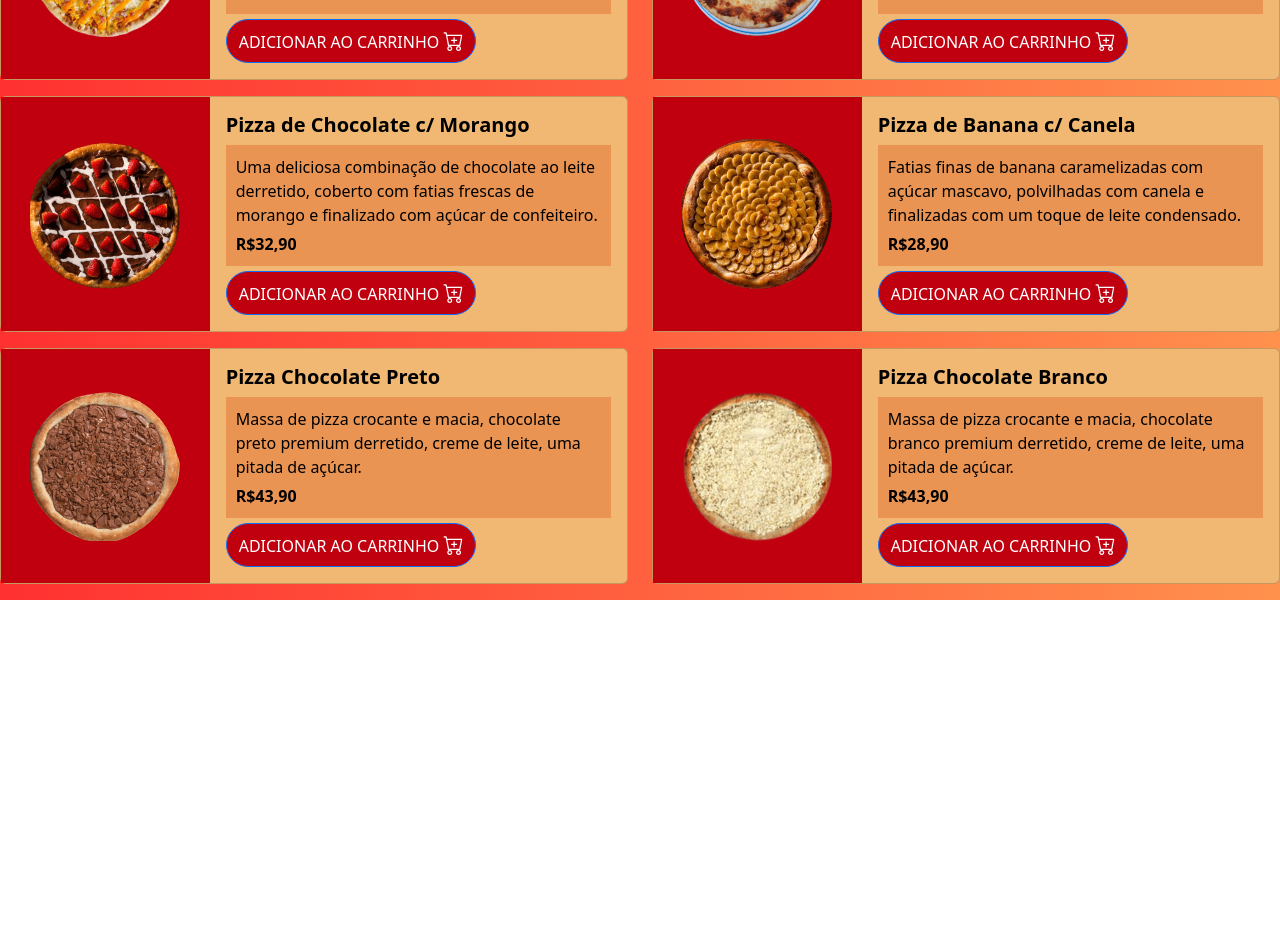
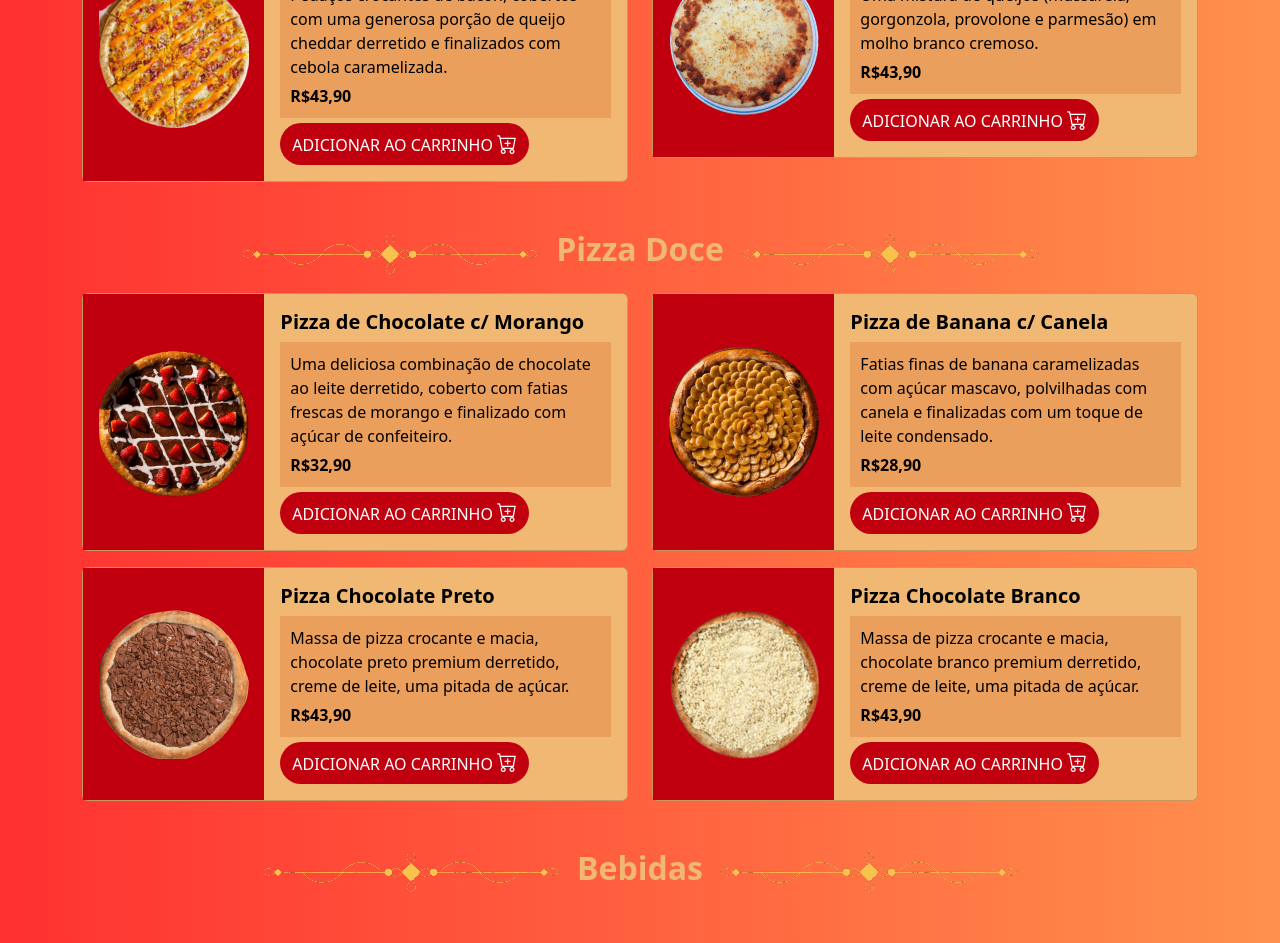
Before and after one commit to lucasdaljovem/pizza_cliente, a React (Create React App) app: page /Cardapio in a window 1280 px wide. Shown: the part 960-1903 px from the top of the page. Before the commit the page ends 1560 px from the top, so only its background shows below. Built offline with nearby package versions, Linux system fonts and the light colour scheme.

Commit message:
organizei

```diff
--- a/src/assets/paginas/Cardapio.js
+++ b/src/assets/paginas/Cardapio.js
@@ -1,12 +1,24 @@
-import React from "react";
-import ProductCard from "../produtos/ProductCard";
-import products from "../produtos/produtos";
+import React from 'react';
+import products from '../produtos/produtos';
+import '../produtos/ProductCard.css';
+import adornoSabor from '../produtos/imgs/adornoSabor.png';
+import ProductCard from '../produtos/ProductCard'; // Certifique-se de que o caminho está correto
 
 const Cardapio = () => {
+  const pizzaSalgada = products.filter(product => product.category === 'Pizza Salgada');
+  const pizzaDoce = products.filter(product => product.category === 'Pizza Doce');
+  const bebidas = products.filter(product => product.category === 'Bebidas');
+
   return (
-    <div className="container-fluid mt-5">
+    <div className="container mt-5">
+      <div className="category-section">
+        <div className="category-header">
+          <img src={adornoSabor} alt="Adorno Sabor" className="category-decoration" />
+          <h2 className="category-title" style={{ color: '#F0B872' }}>Pizza Salgada</h2>
+          <img src={adornoSabor} alt="Adorno Sabor" className="category-decoration" />
+        </div>
         <div className="row">
-          {products.map((product, index) => (
+          {pizzaSalgada.map((product, index) => (
             <ProductCard
               key={index}
               product={product.product}
@@ -17,7 +29,46 @@ const Cardapio = () => {
           ))}
         </div>
       </div>
-  )
+
+      <div className="category-section">
+        <div className="category-header">
+          <img src={adornoSabor} alt="Adorno Sabor" className="category-decoration" />
+          <h2 className="category-title" style={{ color: '#F0B872' }}>Pizza Doce</h2>
+          <img src={adornoSabor} alt="Adorno Sabor" className="category-decoration" />
+        </div>
+        <div className="row">
+          {pizzaDoce.map((product, index) => (
+            <ProductCard
+              key={index}
+              product={product.product}
+              description={product.description}
+              image={product.image}
+              price={product.price}
+            />
+          ))}
+        </div>
+      </div>
+
+      <div className="category-section">
+        <div className="category-header">
+          <img src={adornoSabor} alt="Adorno Sabor" className="category-decoration" />
+          <h2 className="category-title" style={{ color: '#F0B872' }}>Bebidas</h2>
+          <img src={adornoSabor} alt="Adorno Sabor" className="category-decoration" />
+        </div>
+        <div className="row">
+          {bebidas.map((product, index) => (
+            <ProductCard
+              key={index}
+              product={product.product}
+              description={product.description}
+              image={product.image}
+              price={product.price}
+            />
+          ))}
+        </div>
+      </div>
+    </div>
+  );
 };
 
 export default Cardapio;
--- a/src/assets/produtos/ProductCard.css
+++ b/src/assets/produtos/ProductCard.css
@@ -1,5 +1,6 @@
 .product-card {
   background-color: #F0B872  !important;
+  /* height: 100% !important;  aqui está ficando estranho,porque consome toda margem, arrumar dps*/
 }
 
 .product-card .card-title {
@@ -13,7 +14,7 @@
 
 .add-to-cart-button {
   background-color: #C1000F!important;
-  border: none;
+  border: none !important;
   color: #fff !important;
   margin-top: 5px;
 }
@@ -33,3 +34,23 @@
 .price {
   margin-bottom: 0;
 }
+
+.category-section {
+  margin-bottom: 2rem;
+}
+
+.category-header {
+  display: flex;
+  align-items: center;
+  justify-content: center;
+  margin-bottom: 1rem;
+}
+
+.category-header .category-decoration {
+  margin: 0 1rem;
+}
+
+.category-title {
+  font-size: 2rem;
+  font-weight: bold;
+}
--- a/src/assets/produtos/ProductCard.js
+++ b/src/assets/produtos/ProductCard.js
@@ -1,5 +1,4 @@
 import React from 'react';
-import 'bootstrap/dist/css/bootstrap.min.css';
 import './ProductCard.css';
 
 const ProductCard = ({ product, description, image, price }) => {
@@ -7,14 +6,13 @@ const ProductCard = ({ product, description, image, price }) => {
     <div className="col-md-6">
       <div className="card product-card mb-3">
         <div className="row g-0">
-          <div className="col-md-4 d-flex align-items-center justify-content-center" style={{ backgroundColor: '#C1000F' }}> {/* Altera o background da imagem */}
+          <div className="col-md-4 d-flex align-items-center justify-content-center" style={{ backgroundColor: '#C1000F' }}>
             <img src={image} className="img-fluid rounded-start" alt={product} />
           </div>
           <div className="col-md-8">
             <div className="card-body">
               <h5 className="card-title">{product}</h5>
-              {/* Novo container para description e price com fundo na cor #EA9453 e opacidade 70% */}
-              <div className="description-price-container" style={{ backgroundColor: '#EA9453' }}> {/* Cor com opacidade */}
+              <div className="description-price-container" style={{ backgroundColor: 'rgba(234, 148, 83, 0.7)' }}>
                 <p className="card-text description">{description}</p>
                 <p className="card-text price"><strong>{price}</strong></p>
               </div>
@@ -25,6 +23,6 @@ const ProductCard = ({ product, description, image, price }) => {
       </div>
     </div>
   );
-}
+};
 
 export default ProductCard;
```
